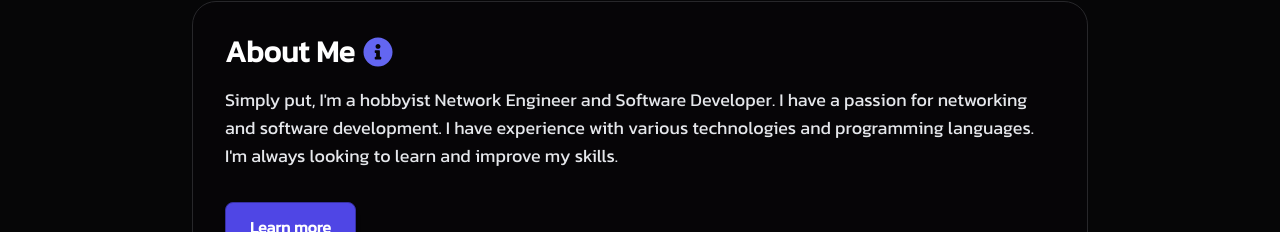
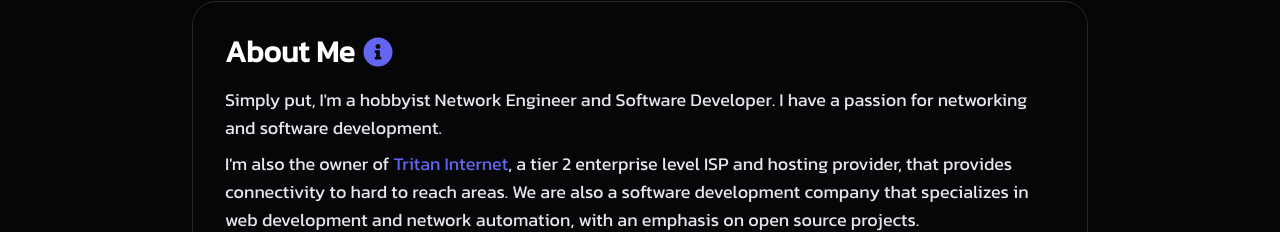
Before and after one commit to dylanjamesdev/folio, a Next.js app: page / in a window 1280 px wide. Shown: the part 568-800 px from the top of the page. Built offline with nearby package versions, Linux system fonts and the light colour scheme; no server answers; the database is empty.

Commit message:
added tritan

```diff
--- a/components/about.tsx
+++ b/components/about.tsx
@@ -10,11 +10,20 @@ const About: React.FC = () => {
           <FaInfoCircle className="text-indigo-500 ml-2" />
         </div>
 
+        <p className="text-base md:text-lg text-gray-200 mb-2">
+          Simply put, I&apos;m a hobbyist Network Engineer and Software
+          Developer. I have a passion for networking and software development.
+        </p>
+
         <p className="text-base md:text-lg text-gray-200 mb-8">
-          Simply put, I&apos;m a hobbyist Network Engineer and Software
-          Developer. I have a passion for networking and software development. I
-          have experience with various technologies and programming languages.
-          I&apos;m always looking to learn and improve my skills.
+          I'm also the owner of{" "}
+          <Link className="text-indigo-500" href="https://tritan.gg">
+            Tritan Internet
+          </Link>
+          , a tier 2 enterprise level ISP and hosting provider, that provides
+          connectivity to hard to reach areas. We are also a software
+          development company that specializes in web development and network
+          automation, with an emphasis on open source projects.
         </p>
 
         <div className="text-center md:text-left">
```
